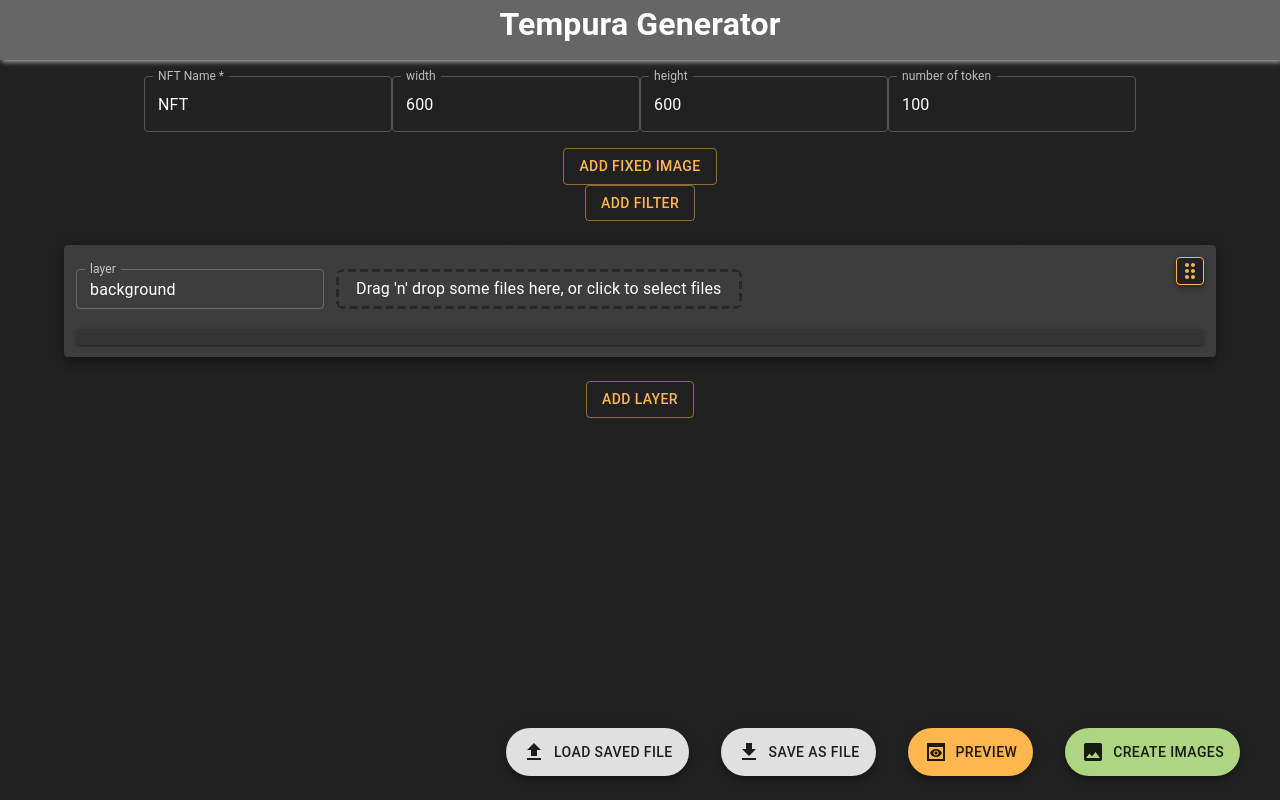
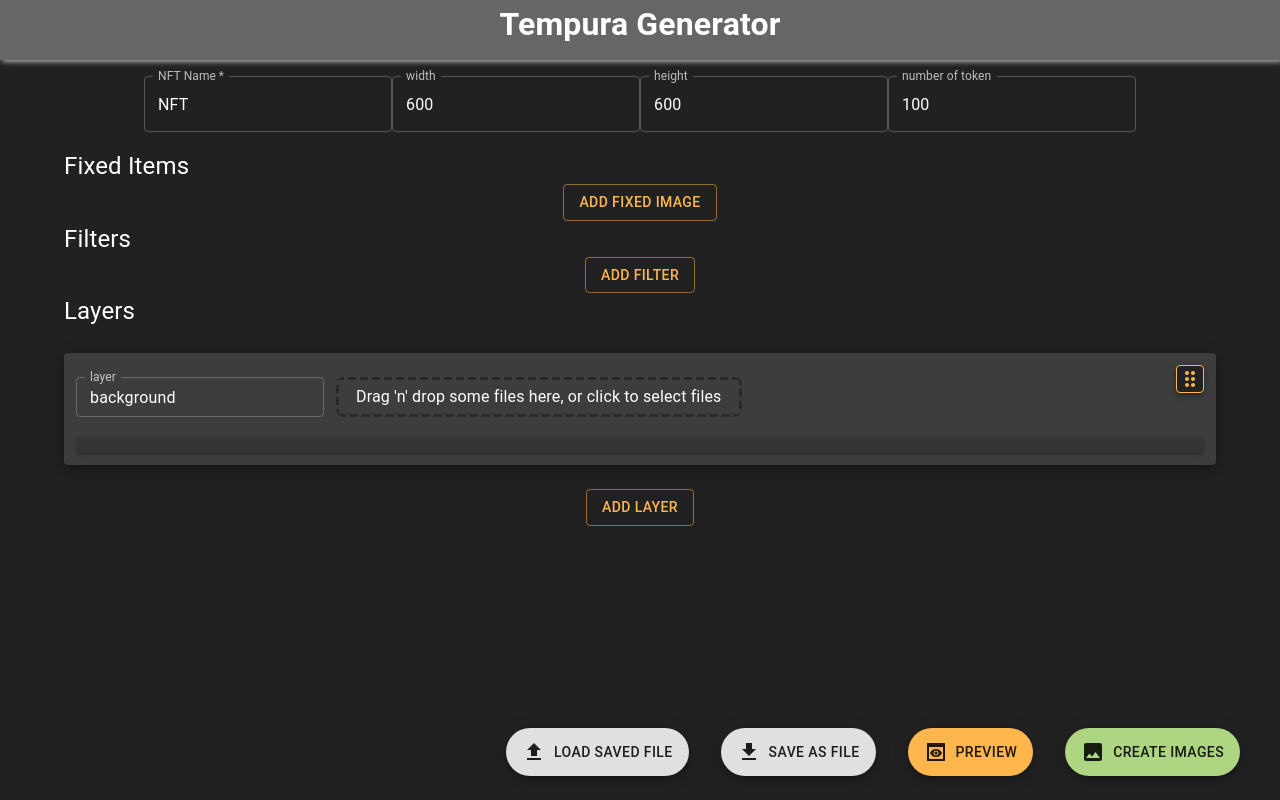
Before and after one commit to nin138/nft-gen, a React (Create React App) app: page / in a window 1280 px wide. Built offline with nearby package versions, Linux system fonts and the light colour scheme; the HTML template or start-up script is replaced by a standard one.

Commit message:
fix style

```diff
--- /dev/null
+++ b/src/component/Atoms/SectionTitle.tsx
@@ -0,0 +1,6 @@
+import {styled} from "@mui/material";
+
+export const SectionTitle = styled('div')({
+  textAlign: "left",
+  fontSize: 24,
+});
--- a/src/component/Editor/Editor.tsx
+++ b/src/component/Editor/Editor.tsx
@@ -1,12 +1,11 @@
-import React, {useCallback, useState} from "react";
+import React from "react";
 import {styled} from "@mui/material";
-import {DragDropContext, DragDropContextProps, Droppable} from "react-beautiful-dnd";
-import {Layer, LayerId, LayerItemId} from "../../data/layer/layer";
+import {Droppable} from "react-beautiful-dnd";
+import {Layer} from "../../data/layer/layer";
 import {LayerActionCreator} from "../../data/layer/layerStore";
-import {GeneralEditor} from "../Layer/General";
 import {LayerEditor} from "../Layer/Layer";
 import {AddLayer} from "../LayerList/AddLayer";
-import {DeleteDroppable} from "../Atoms/DeleteDroppable";
+import {SectionTitle} from "../Atoms/SectionTitle";
 
 const LayerList = styled('div')({
   display: 'flex',
@@ -15,6 +14,10 @@ const LayerList = styled('div')({
   margin: 'auto',
 });
 
+const Section = styled('section')({
+  marginBottom: 120,
+})
+
 type Props = {
   layers: Layer[]
   la: LayerActionCreator;
@@ -22,17 +25,20 @@ type Props = {
 
 export const Editor: React.FC<Props> = ({layers, la}) => {
   return (
+    <Section>
+      <SectionTitle>Layers</SectionTitle>
       <div style={{display: 'flex'}}>
         <Droppable droppableId={'Layer'} type={'Layer'}>
           {(drop) => (
             <LayerList ref={drop.innerRef} {...drop.droppableProps}>
               {layers.map((it, i) => (
-              <LayerEditor key={it.layerId} layer={it} la={la} index={i} />))}
+                <LayerEditor key={it.layerId} layer={it} la={la} index={i}/>))}
               <AddLayer la={la}/>
               {drop.placeholder}
             </LayerList>
           )}
         </Droppable>
       </div>
+    </Section>
   );
 };
--- a/src/component/Filter/Filters.tsx
+++ b/src/component/Filter/Filters.tsx
@@ -3,6 +3,7 @@ import {Layer} from "../../data/layer/layer";
 import {Button} from "@mui/material";
 import {FilterState} from "../../data/filterStore";
 import {FilterSelector} from "./FilterSelector";
+import {SectionTitle} from "../Atoms/SectionTitle";
 
 interface Props {
   layers: Layer[];
@@ -23,10 +24,11 @@ export const Filters: React.FC<Props> = ({layers, f}) => {
     });
   };
   return (
-    <div>
+    <section>
+      <SectionTitle>Filters</SectionTitle>
       {f.filters.map((it, i) =>
         <FilterSelector key={i} layers={layers} filter={it} remove={() => f.removeFilter(i)} updateFilter={(filter) => f.updateFilter(i, filter)} />)}
       <Button variant={"outlined"} onClick={handleAddFilter}>ADD FILTER</Button>
-    </div>
+    </section>
   );
 }
--- a/src/component/FixedItems/FixedImageList.tsx
+++ b/src/component/FixedItems/FixedImageList.tsx
@@ -1,10 +1,11 @@
 import React from "react";
 import {FixedImage, FixedImageActions} from "../../data/fixedItems";
-import {Button, Paper, styled} from "@mui/material";
+import {Button} from "@mui/material";
 import {FixedItemEditor} from "./FixedItemEditor";
 import {Layer} from "../../data/layer/layer";
 import {Config} from "../../data/configStore";
-import {DragDropContext, Droppable} from "react-beautiful-dnd";
+import {Droppable} from "react-beautiful-dnd";
+import {SectionTitle} from "../Atoms/SectionTitle";
 
 type Props = {
   images: FixedImage[]
@@ -14,9 +15,9 @@ type Props = {
 }
 
 export const FixedImageList: React.FC<Props> = ({images, actions, layers, config}) => {
-  const onDragEnd = () => {}
   return (
-    <div>
+    <section>
+      <SectionTitle>Fixed Items</SectionTitle>
       <Droppable droppableId={'FixedItem'} type={'FixedItem'}>
         {drop => (
           <div {...drop.droppableProps} ref={drop.innerRef}>
@@ -26,6 +27,6 @@ export const FixedImageList: React.FC<Props> = ({images, actions, layers, config
         )}
       </Droppable>
       <Button variant={"outlined"} onClick={() => actions.add([])}>add fixed image</Button>
-    </div>
+    </section>
   );
 };
--- a/src/component/FixedItems/FixedItemEditor.tsx
+++ b/src/component/FixedItems/FixedItemEditor.tsx
@@ -60,7 +60,7 @@ type Props = {
 export const FixedItemEditor: React.FC<Props> = ({image, _layers, config, index, action}) => {
   const layers = _layers.filter(it => it.items.length !== 0);
   const items = image.items.map((i, l) => layers[l]?.items.find(it => it.itemId === i));
-  const valid = !items.includes(undefined);
+  const valid = items.length === layers.length && !items.includes(undefined);
 
   const update = (index: number) => (value: string) => {
     action.update(image.id, {
@@ -86,6 +86,7 @@ export const FixedItemEditor: React.FC<Props> = ({image, _layers, config, index,
                 {layers.map((item, l) => (
                   <Item key={l}>
                     <Img src={items[l]?.image.dataUrl} />
+                    <div>{item.name}</div>
                     <Select value={items[l]?.itemId || ''} onChange={update(l)}>
                       {layers[l].items.map(it => ({label: it.name, value: it.itemId})) || []}
                     </Select>
--- a/src/component/Main.tsx
+++ b/src/component/Main.tsx
@@ -54,7 +54,7 @@ export const Main: React.FC = () => {
   const compiledFilters = useMemo(() => compileFilters(f.filters, layers), [f.filters, layers]);
   const fixedIndexes = useMemo(() => images
     .map(image => image.items.map((i, l) => layers[l]?.items.findIndex(it => it.itemId === i)))
-    .filter(it => !it.includes(-1)), [images, layers]);
+    .filter(it => !it.includes(-1) && it.length === layers.length), [images, layers]);
   const canvasEl = useRef<HTMLCanvasElement>(null);
   const aEl = useRef<HTMLAnchorElement>(null);
 
--- a/src/data/fixedItems.ts
+++ b/src/data/fixedItems.ts
@@ -1,4 +1,4 @@
-import {Layer, LayerId, LayerItemId} from "./layer/layer";
+import {Layer, LayerItemId} from "./layer/layer";
 import {useMemo, useState, useEffect} from "react";
 import {nanoid} from "nanoid";
 import {reorder} from "./layer/layerStore";
@@ -63,3 +63,8 @@ export const useFixedImage = (): FixedImageState => {
     actions,
   }), [actions, images]);
 }
+
+export const isFixedValid = (fixed: FixedImage, layers: Layer[]): boolean => {
+  const items = fixed.items.map((i, l) => layers[l]?.items.find(it => it.itemId === i));
+  return items.length === layers.length && !items.includes(undefined);
+}
--- a/src/logics/createImages/createImageData.ts
+++ b/src/logics/createImages/createImageData.ts
@@ -6,6 +6,7 @@ import {ItemIndexes} from "./types";
 import {writeLog} from "../console";
 
 export const createImageData = (layers: Layer[], numberOfTokens: number, filters: FilterCompiled[], fixed: ItemIndexes[]) => {
+  console.log('fixed', fixed);
   const expect = layers.reduce((prev, current) => prev * current.items.length, 1);
   console.log(expect, numberOfTokens);
   if(expect * 0.4 > numberOfTokens || expect > 500000) {
```
Lines whose indentation alone changed are shown as unchanged.
